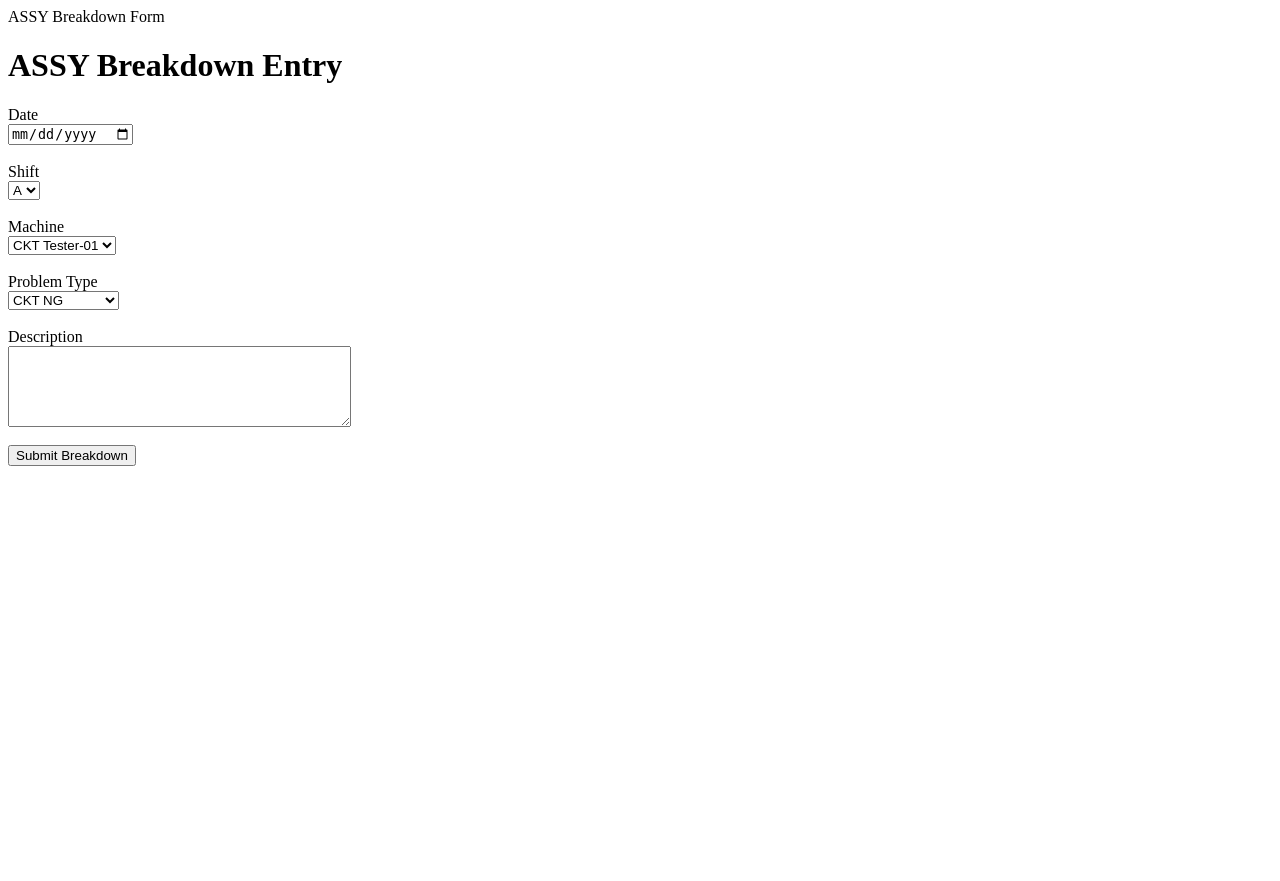
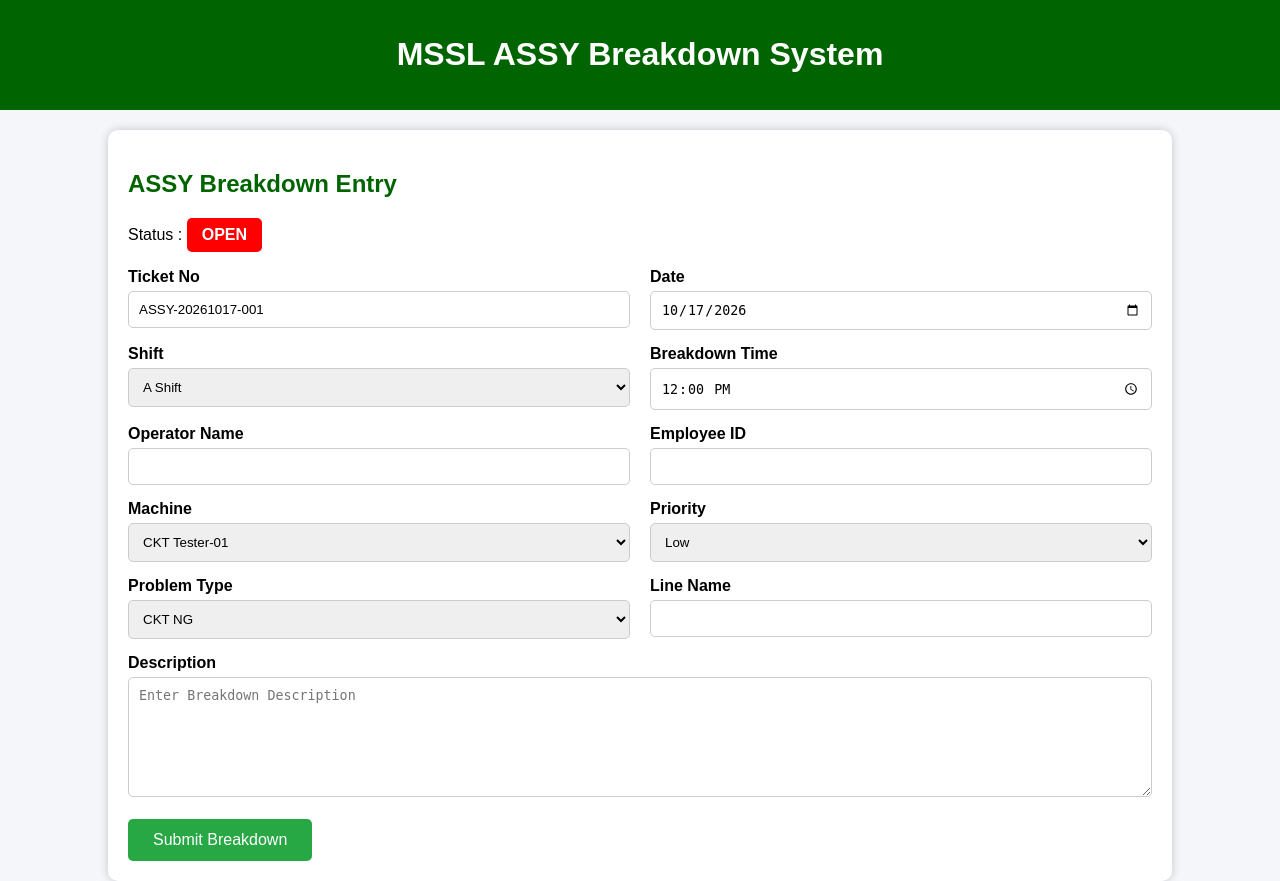
Before and after one commit to ranveersinghmssl1-source/MSSL-Maintenance-System, a Python web app: template templates/assy_form.html in a window 1280 px wide. Before the commit the page ends 466 px from the top, so only its background shows below. Run offline with Jinja, Linux system fonts and the light colour scheme; the template is opened without the code that fills it, so the values that code supplies are empty.

Commit message:
Update assy_form.html

```diff
--- a/templates/assy_form.html
+++ b/templates/assy_form.html
@@ -1,59 +1,263 @@
-ASSY Breakdown Form
 <!DOCTYPE html>
 <html>
 <head>
     <title>ASSY Breakdown Entry</title>
+
+    <style>
+
+        body{
+            font-family: Arial, sans-serif;
+            background:#f4f6f9;
+            margin:0;
+            padding:0;
+        }
+
+        .header{
+            background:#006400;
+            color:white;
+            padding:15px;
+            text-align:center;
+        }
+
+        .container{
+            width:80%;
+            margin:auto;
+            margin-top:20px;
+            background:white;
+            padding:20px;
+            border-radius:10px;
+            box-shadow:0 0 10px rgba(0,0,0,0.2);
+        }
+
+        h2{
+            color:#006400;
+        }
+
+        .row{
+            display:flex;
+            gap:20px;
+            margin-bottom:15px;
+        }
+
+        .field{
+            flex:1;
+        }
+
+        label{
+            display:block;
+            font-weight:bold;
+            margin-bottom:5px;
+        }
+
+        input,
+        select,
+        textarea{
+            width:100%;
+            padding:10px;
+            border:1px solid #ccc;
+            border-radius:5px;
+            box-sizing:border-box;
+        }
+
+        textarea{
+            height:120px;
+        }
+
+        .submit-btn{
+            background:#28a745;
+            color:white;
+            border:none;
+            padding:12px 25px;
+            border-radius:5px;
+            cursor:pointer;
+            font-size:16px;
+        }
+
+        .submit-btn:hover{
+            background:#1f7a33;
+        }
+
+        .status{
+            background:red;
+            color:white;
+            padding:8px 15px;
+            display:inline-block;
+            border-radius:5px;
+            font-weight:bold;
+        }
+
+    </style>
 </head>
+
 <body>
 
-<h1>ASSY Breakdown Entry</h1>
+<div class="header">
+    <h1>MSSL ASSY Breakdown System</h1>
+</div>
+
+<div class="container">
+
+<h2>ASSY Breakdown Entry</h2>
+
+<p>
+Status :
+<span class="status">OPEN</span>
+</p>
 
 <form>
 
-<label>Date</label><br>
-<input type="date">
+<div class="row">
 
-<br><br>
+<div class="field">
+<label>Ticket No</label>
+<input type="text" id="ticket_no" readonly>
+</div>
 
-<label>Shift</label><br>
+<div class="field">
+<label>Date</label>
+<input type="date" id="breakdown_date">
+</div>
+
+</div>
+
+<div class="row">
+
+<div class="field">
+<label>Shift</label>
+
 <select>
-    <option>A</option>
-    <option>B</option>
-    <option>C</option>
+<option>A Shift</option>
+<option>B Shift</option>
+<option>C Shift</option>
 </select>
 
-<br><br>
+</div>
 
-<label>Machine</label><br>
+<div class="field">
+<label>Breakdown Time</label>
+<input type="time" id="breakdown_time">
+</div>
+
+</div>
+
+<div class="row">
+
+<div class="field">
+<label>Operator Name</label>
+<input type="text">
+</div>
+
+<div class="field">
+<label>Employee ID</label>
+<input type="text">
+</div>
+
+</div>
+
+<div class="row">
+
+<div class="field">
+<label>Machine</label>
+
 <select>
+
 <option>CKT Tester-01</option>
 <option>CKT Tester-02</option>
 <option>CPG-01</option>
 <option>Conveyor-01</option>
+
 </select>
 
-<br><br>
+</div>
 
-<label>Problem Type</label><br>
+<div class="field">
+<label>Priority</label>
+
 <select>
+<option>Low</option>
+<option>Medium</option>
+<option>High</option>
+<option>Critical</option>
+</select>
+
+</div>
+
+</div>
+
+<div class="row">
+
+<div class="field">
+<label>Problem Type</label>
+
+<select>
+
 <option>CKT NG</option>
 <option>Conveyor Stop</option>
 <option>Sensor Fault</option>
 <option>Barcode Error</option>
+<option>Poka Yoke Alarm</option>
+
 </select>
+
+</div>
+
+<div class="field">
+<label>Line Name</label>
+<input type="text">
+</div>
+
+</div>
+
+<label>Description</label>
+
+<textarea placeholder="Enter Breakdown Description"></textarea>
 
 <br><br>
 
-<label>Description</label><br>
-<textarea rows="5" cols="40"></textarea>
-
-<br><br>
-
-<button type="submit">
+<button class="submit-btn" type="submit">
 Submit Breakdown
 </button>
 
 </form>
 
+</div>
+
+<script>
+
+// Auto Date
+
+const today = new Date();
+
+const year = today.getFullYear();
+const month = String(today.getMonth() + 1).padStart(2,'0');
+const day = String(today.getDate()).padStart(2,'0');
+
+document.getElementById("breakdown_date").value =
+`${year}-${month}-${day}`;
+
+
+// Auto Time
+
+const hours = String(today.getHours()).padStart(2,'0');
+const minutes = String(today.getMinutes()).padStart(2,'0');
+
+document.getElementById("breakdown_time").value =
+`${hours}:${minutes}`;
+
+
+
+// Auto Ticket Number
+
+const ticket =
+"ASSY-" +
+year +
+month +
+day +
+"-001";
+
+document.getElementById("ticket_no").value = ticket;
+
+</script>
+
 </body>
 </html>
```
Lines whose indentation alone changed are shown as unchanged.
